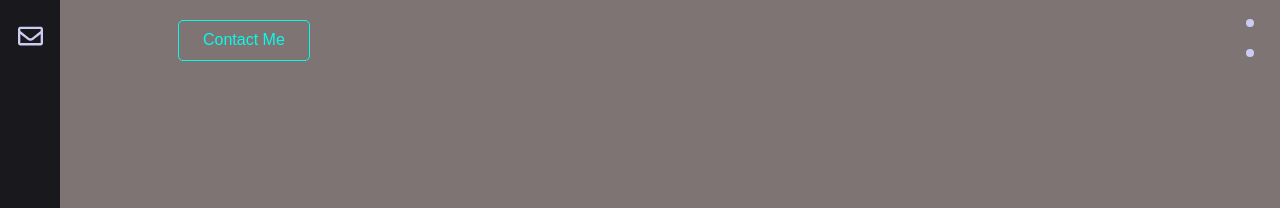
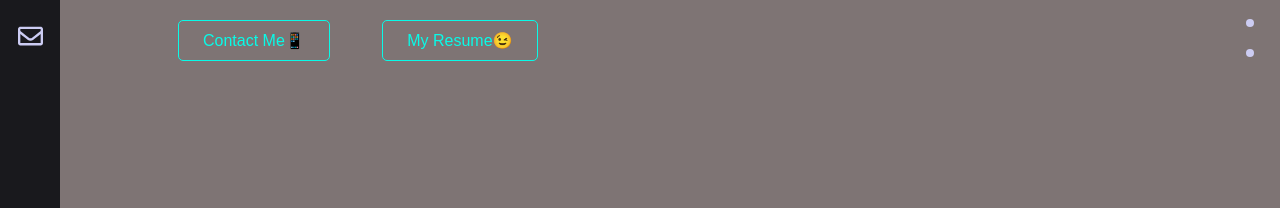
Before and after one commit to Brianhuynh97/Portfolio, a plain HTML site: page index.html in a window 1280 px wide. Shown: the part 484-692 px from the top of the page. Drawn offline with nearby package versions, Linux system fonts and the light colour scheme; a web font is replaced by a local one.

Commit message:
Completed Porfolio 2

```diff
--- a/index.html
+++ b/index.html
@@ -102,7 +102,8 @@
         <p class="extra write">Software Developer | Front End Developer</p>
         <!-- <p class="extra write">I'm a Frontend Software Developer with a strong passion for building responsive and
           performant web applications with great user experiences that positively impact the world.</p> -->
-        <a class="sp-btn" href="#contact">Contact Me</a>
+        <a class="sp-btn" href="#contact">Contact Me📱</a>
+        <a class="sp-btn" href="#">My Resume😉</a>
     </article>
 
     <section class="full-size achatado" id="skill">
```
